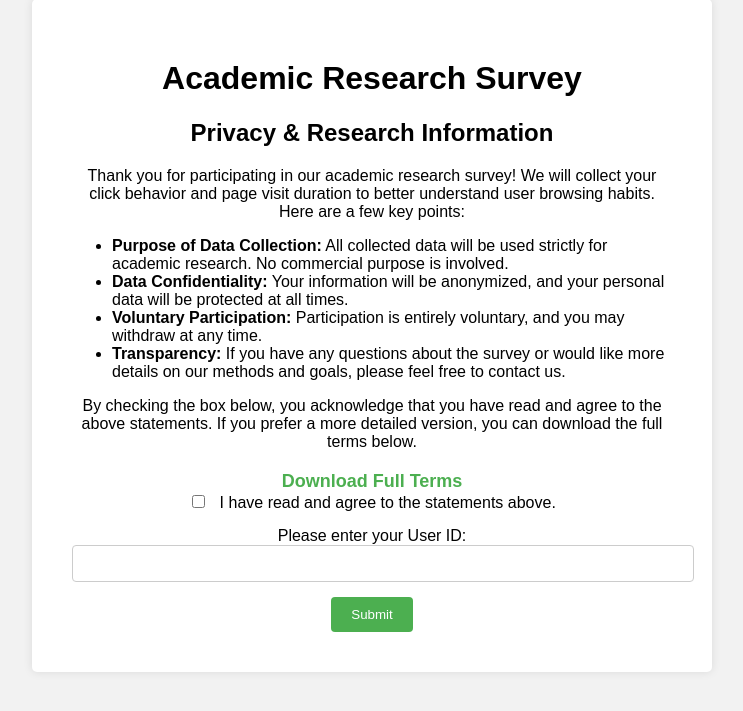
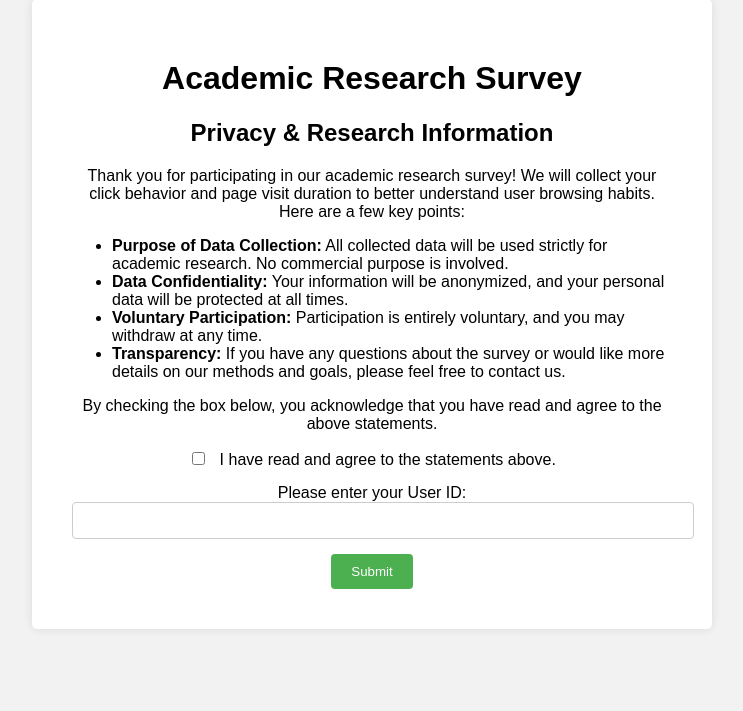
Before and after one commit to LIANGZEYAN/IR_UserCaseStudy.github.io, a Flask app: page / in a window 1280 px wide. Shown: the part 21-732 px from the top of the page, without its empty margins (268-1011 px from the left). Run offline with Flask 2, Linux system fonts and the light colour scheme.

Commit message:
Update index.html

```diff
--- a/templates/index.html
+++ b/templates/index.html
@@ -18,17 +18,6 @@
       padding: 40px;
       box-shadow: 0 0 10px rgba(0,0,0,0.1);
       border-radius: 5px;
-    }
-    .download-link {
-      display: block;
-      margin-top: 20px;
-      font-size: 18px;
-      color: #4CAF50;
-      text-decoration: none;
-      font-weight: bold;
-    }
-    .download-link:hover {
-      text-decoration: underline;
     }
     form div {
       margin-bottom: 15px;
@@ -69,9 +58,7 @@
       <li><strong>Voluntary Participation:</strong> Participation is entirely voluntary, and you may withdraw at any time.</li>
       <li><strong>Transparency:</strong> If you have any questions about the survey or would like more details on our methods and goals, please feel free to contact us.</li>
     </ul>
-    <p>By checking the box below, you acknowledge that you have read and agree to the above statements. If you prefer a more detailed version, you can download the full terms below.</p>
-    <!-- Make sure you place the terms.pdf in the static directory or an appropriate path -->
-    <a class="download-link" href="/static/terms.pdf" download>Download Full Terms</a>
+    <p>By checking the box below, you acknowledge that you have read and agree to the above statements.</p>
 
     <form method="post">
       <div>
```
